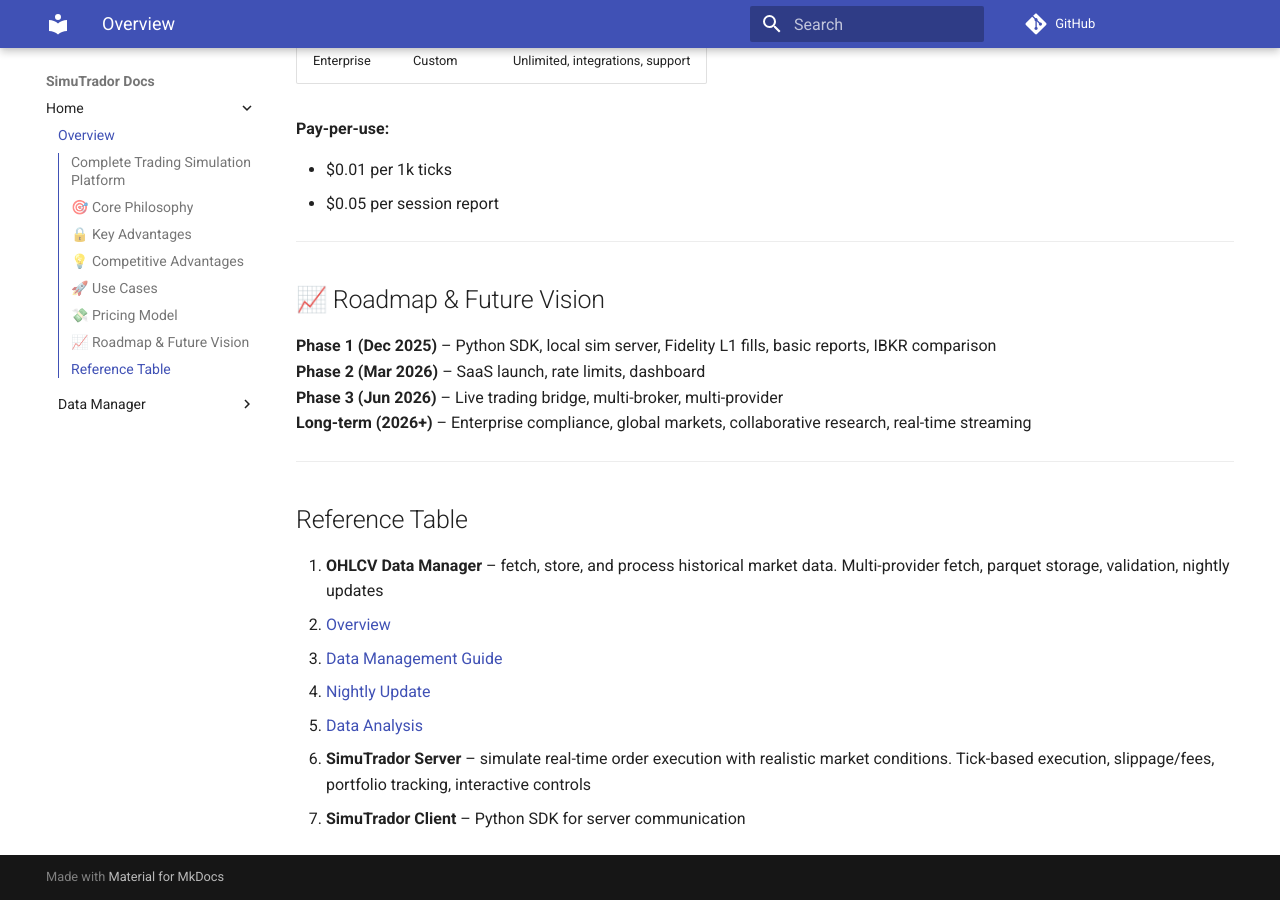
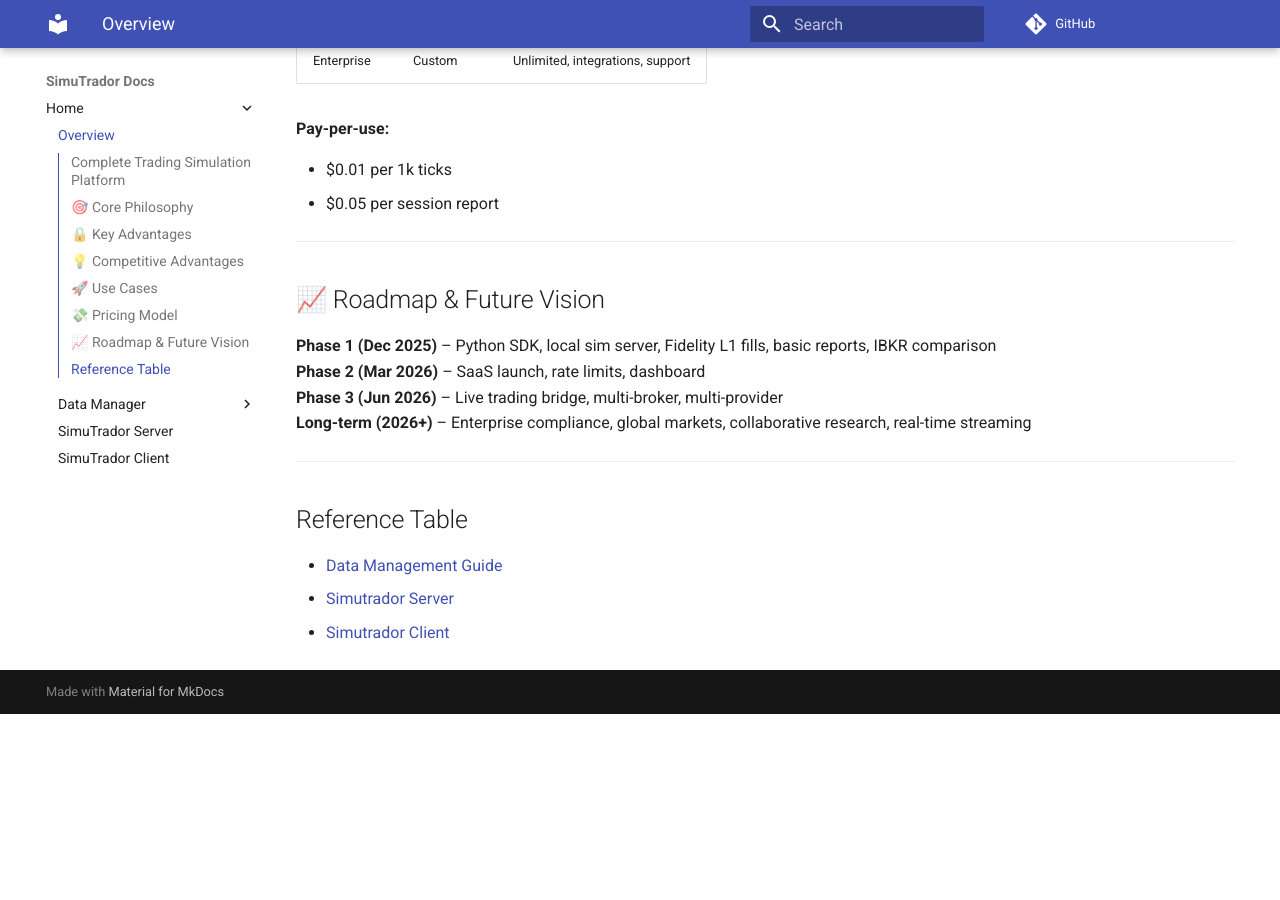
Before and after one commit to simutrador/simutrador-docs, an MkDocs documentation site: the page built from docs/index.md, in a window 1280 px wide and 900 px high, scrolled down 1717 px. Built offline with MkDocs 1.6.1 and Material for MkDocs 9.7.7, drawn with Linux system fonts in a browser that asks for light colours; comment, search, counter and statistics services are not loaded; after the commit the page ends 2431 px from its top, so only the background shows below that.

Commit message:
add more docs

```diff
--- a/docs/index.md
+++ b/docs/index.md
@@ -79,10 +79,6 @@
 
 ## Reference Table
 
-1. **OHLCV Data Manager** – fetch, store, and process historical market data. Multi-provider fetch, parquet storage, validation, nightly updates
-   - [Overview](data-manager/index.md)
-   - [Data Management Guide](data-manager/docs/ohlcv-manager.md)
-   - [Nightly Update](data-manager/docs/nightly-update.md)
-   - [Data Analysis](data-manager/docs/data-analysis.md)
-1. **SimuTrador Server** – simulate real-time order execution with realistic market conditions. Tick-based execution, slippage/fees, portfolio tracking, interactive controls
-1. **SimuTrador Client** – Python SDK for server communication
+- [Data Management Guide](data-manager/docs/ohlcv-manager.md)
+- [Simutrador Server](simutrador-server/docs/index.md)
+- [Simutrador Client](simutrador-client/docs/index.md)
--- a/mkdocs.yml
+++ b/mkdocs.yml
@@ -10,6 +10,8 @@
           - APIs:
               - Data Analysis API: data-manager/docs/data-analysis.md
               - Nightly Update API: data-manager/docs/nightly-update.md
+      - SimuTrador Server: simutrador-server/docs/index.md
+      - SimuTrador Client: simutrador-client/docs/index.md
 
 theme:
   name: material
```
Also changed, not shown: docs/data-manager/index.md (deleted, +0 -1 lines), docs/simutrador-client/.pages (added), docs/simutrador-server/.pages (added).
